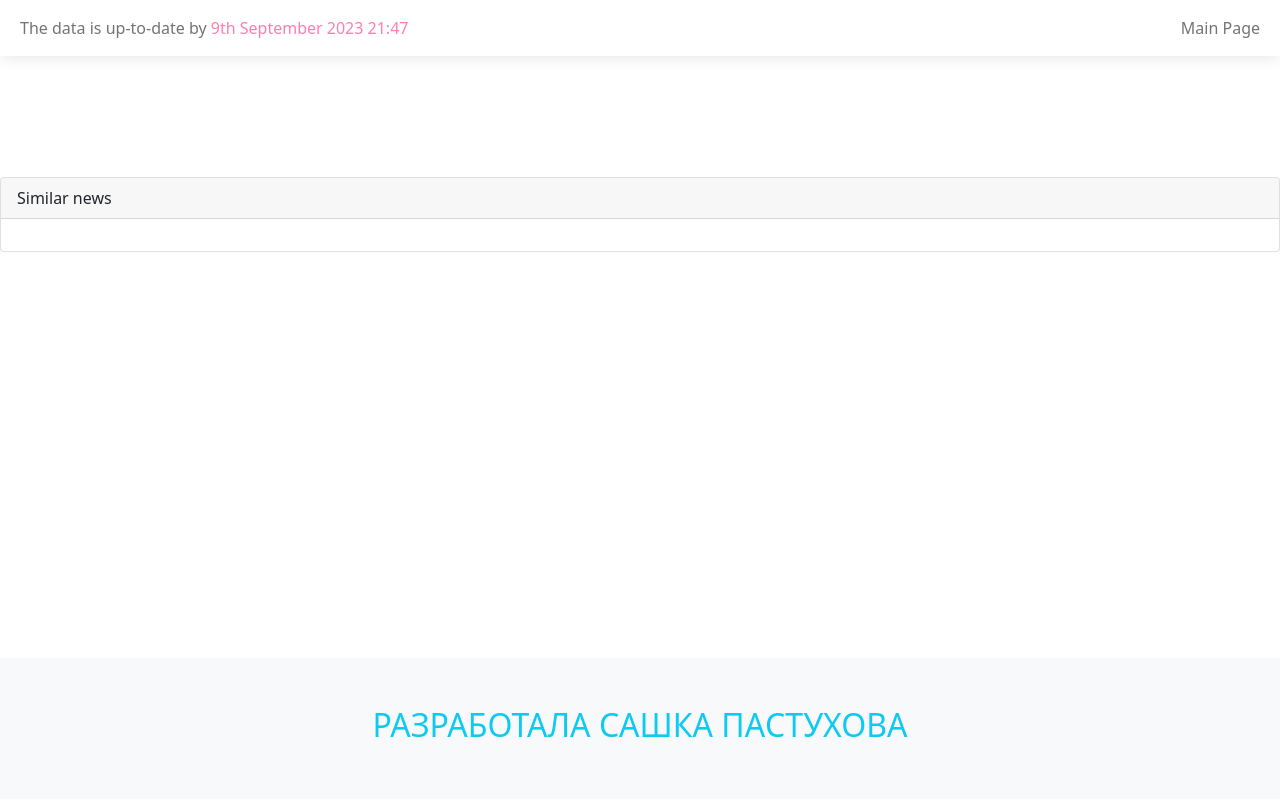
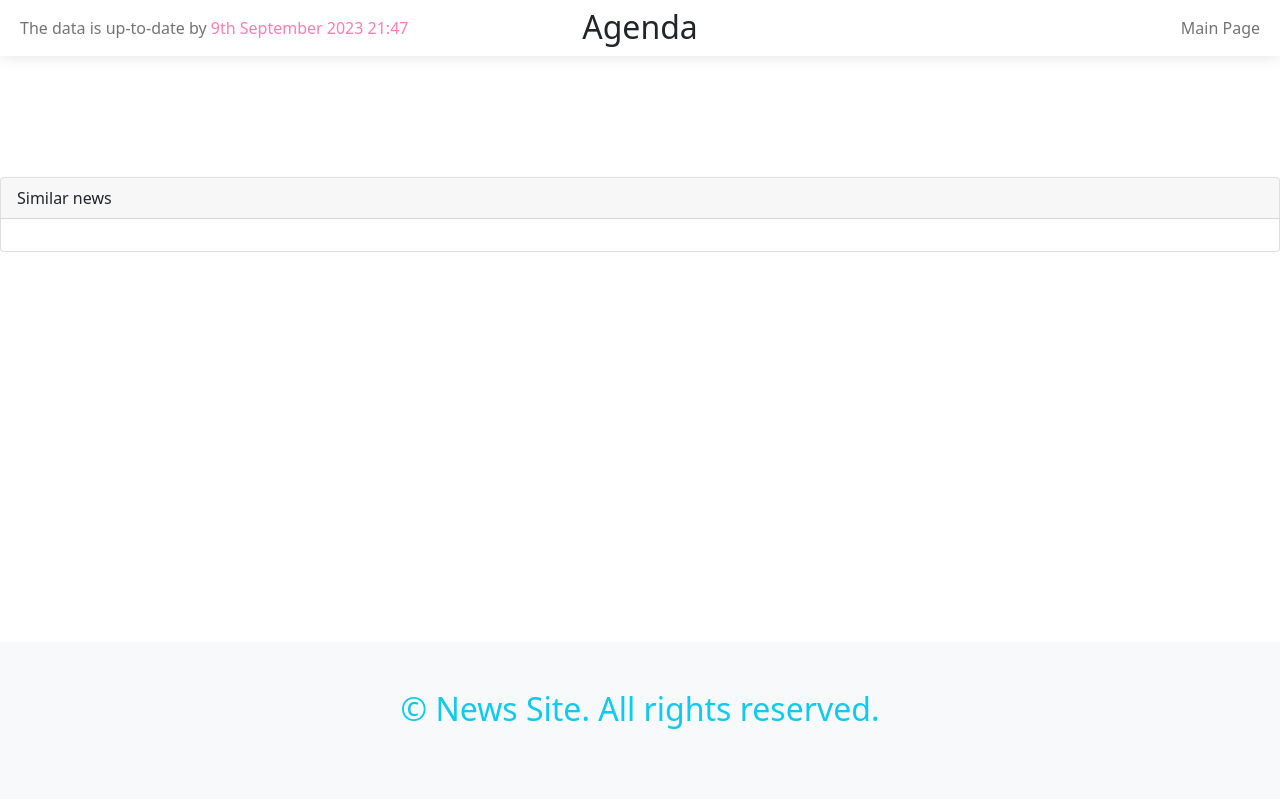
Before and after one commit to caapricorn/RecSys, a Django app: template templates/news_one.html in a window 1280 px wide. Run offline with Django 4.2, Linux system fonts and the light colour scheme; the template is opened without the code that fills it, so the values that code supplies are empty.

Commit message:
redesigned header and footer

```diff
--- a/templates/news_one.html
+++ b/templates/news_one.html
@@ -24,6 +24,11 @@
             position: relative;
             top: 50px
         }
+        .brend {
+            position: absolute;
+            left: 50%;
+            transform: translateX(-50%);
+        }
     </style>
 </head>
 <body>
@@ -46,6 +51,9 @@
                     <ul class="navbar-nav me-auto mb-2 mb-lg-0 d-flex justify-content-between align-center w-100">
                         <li class="nav-item">
                             <a class="nav-link">The data is up-to-date by <span style="color: #ff7eb2">{% now "jS F Y H:i" %}</span></a>
+                        </li>
+                                                <li class="nav-item brend">
+                            <h2>Agenda</h2>
                         </li>
                                                 <li class="nav-item" >
                             <a class="nav-link" href="/">Main Page</a>
@@ -93,7 +101,7 @@
             <div class="container py-5">
                 <div class="row">
                     <div class="col text-center h2 text-info">
-                        РАЗРАБОТАЛА САШКА ПАСТУХОВА
+                        <p>&copy; {{ current_year }} News Site. All rights reserved.</p>
                     </div>
                 </div>
             </div>
```
Also changed, not shown: templates/news_list.html (+10 -2 lines).
